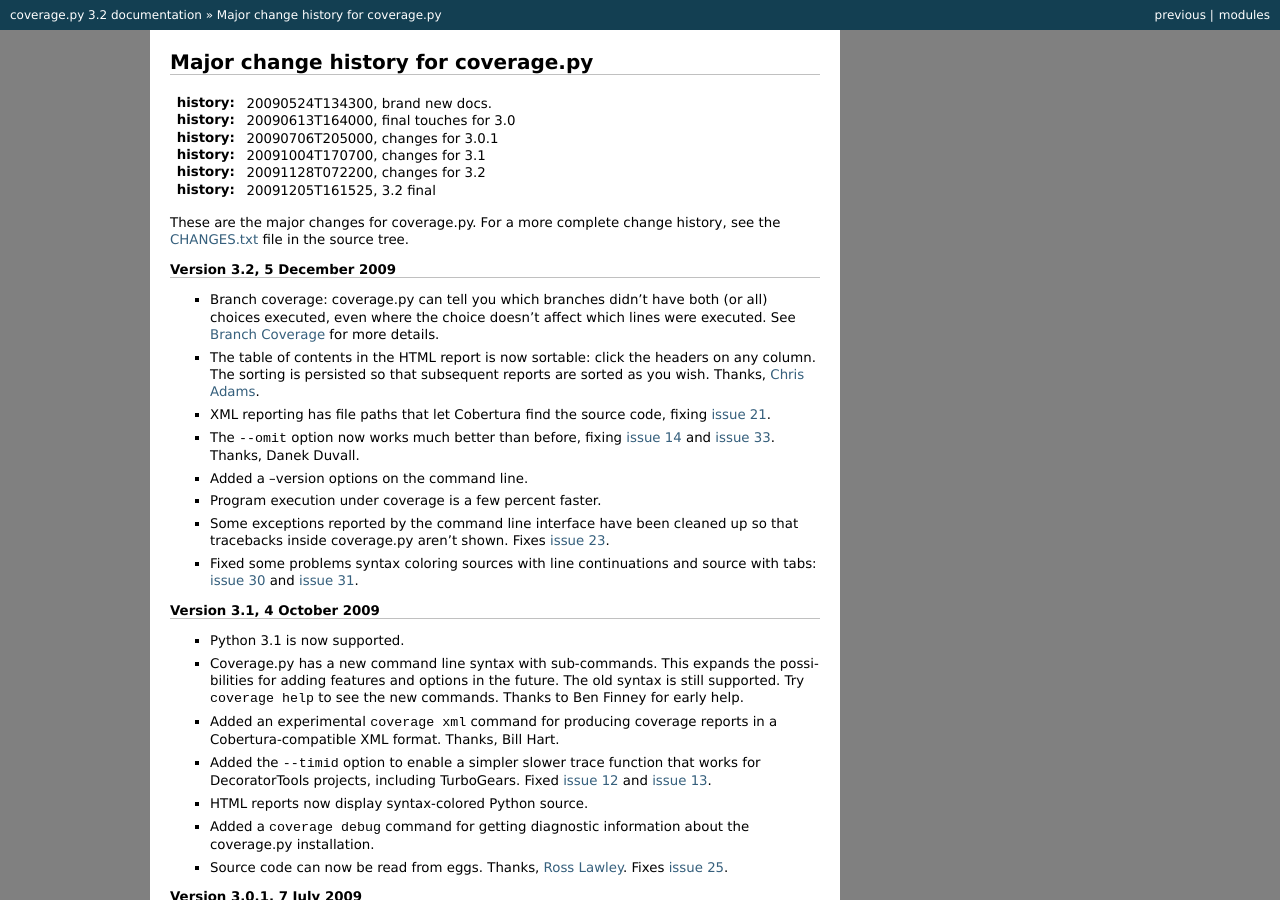
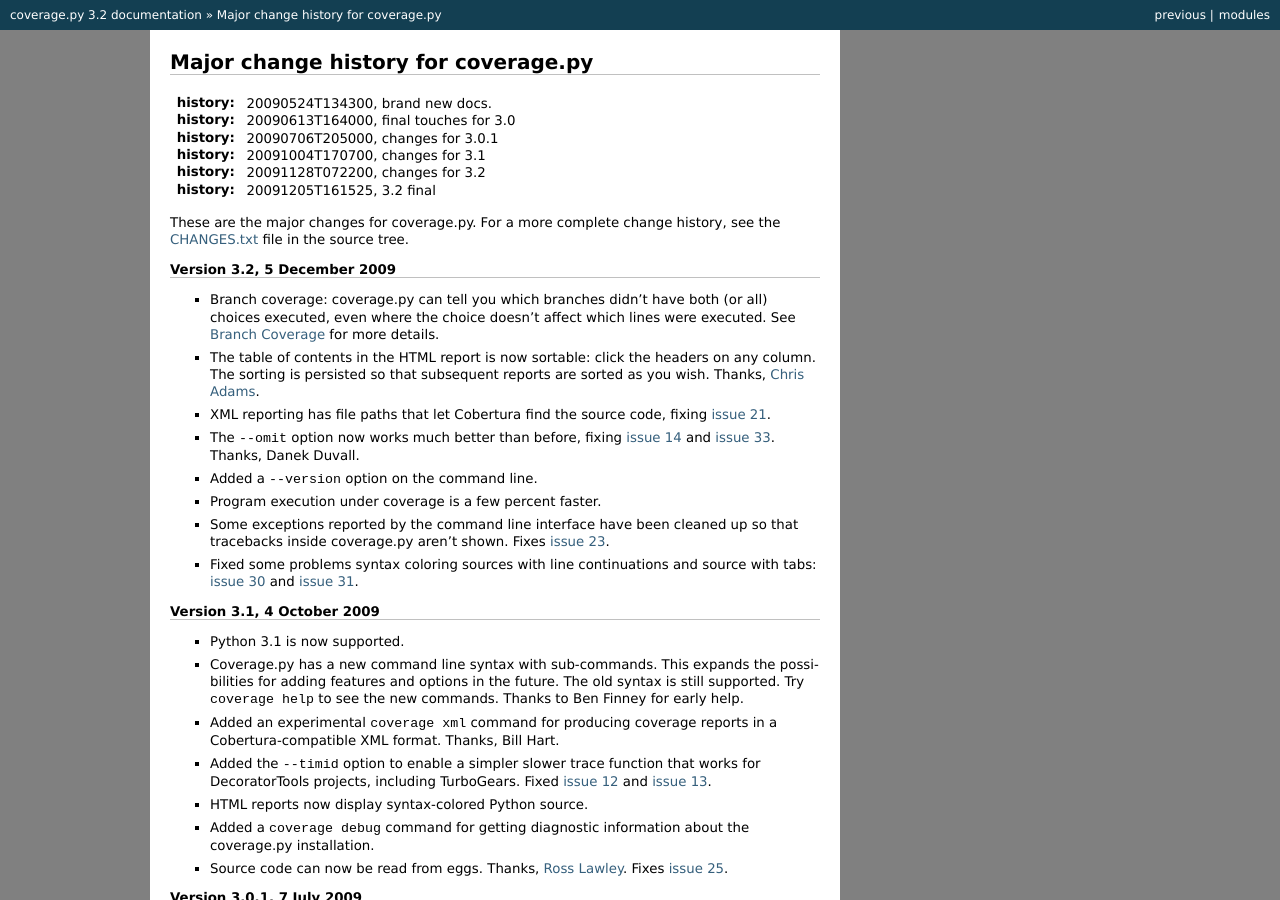
Before and after one commit to nedbat/coveragepy, a Sphinx documentation site: the page built from doc/changes.rst, in a window 1280 px wide and 900 px high. Built offline with Sphinx 7.4.7, drawn with Linux system fonts in a browser that asks for light colours.

Commit message:
Ugh.
--HG--
branch : 3.2_branch

```diff
--- a/doc/changes.rst
+++ b/doc/changes.rst
@@ -35,7 +35,7 @@
 - The ``--omit`` option now works much better than before, fixing `issue 14`_
   and `issue 33`_.  Thanks, Danek Duvall.
 
-- Added a --version options on the command line.
+- Added a ``--version`` option on the command line.
 
 - Program execution under coverage is a few percent faster.
 
```
